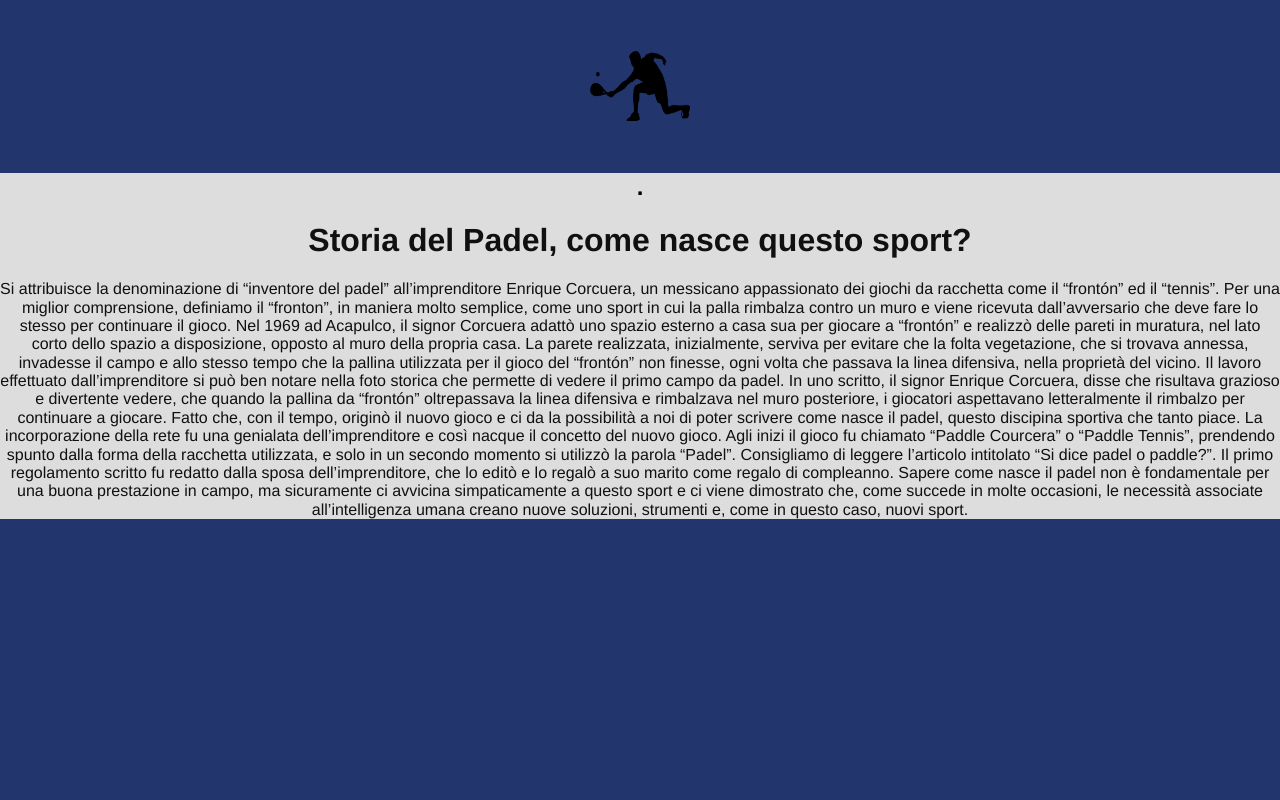
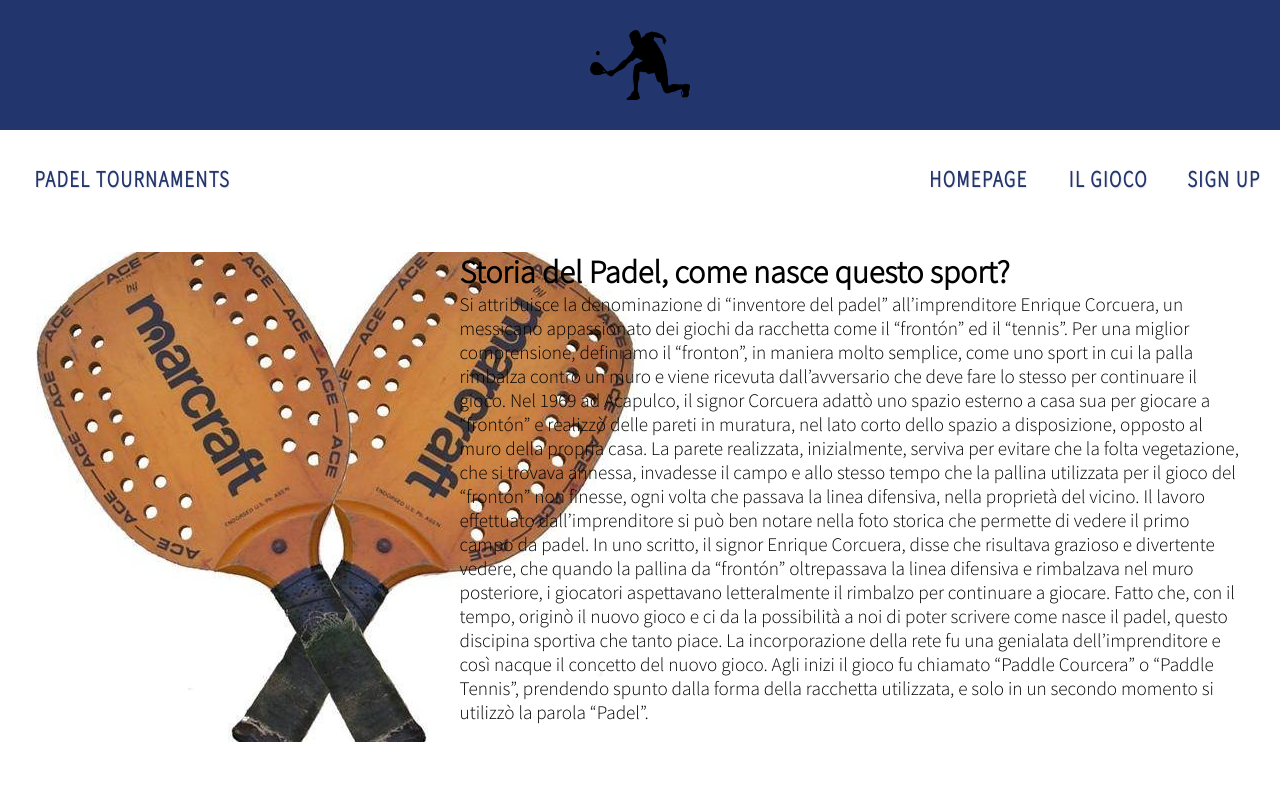
Before and after one commit to R4Lpf/Padel-Tournaments, a PHP site: page /card-sites/storiadelpadel.html in a window 1280 px wide. Run offline with PHP 8.4, Linux system fonts and the light colour scheme; some libraries are stand-ins or nearby versions.

Commit message:
cambiamenti topnav colori e pagina storia padel

```diff
--- a/card-sites/storiadelpadel.html
+++ b/card-sites/storiadelpadel.html
@@ -2,23 +2,32 @@
 <head>
     <link href="/style.css" rel="stylesheet" type="text/css" />
     <title>Padel Tournaments</title>
-    <link href='https://fonts.googleapis.com/css?family=Titillium+Web:400,300,600' rel='stylesheet' type='text/css'><link rel="stylesheet" href="https://cdnjs.cloudflare.com/ajax/libs/normalize/5.0.0/normalize.min.css">
-    <script src="https://kit.fontawesome.com/ad39549f21.js" crossorigin="anonymous"></script>
+    <link rel="preconnect" href="https://fonts.gstatic.com">
+    <link href="https://fonts.googleapis.com/css2?family=Source+Sans+Pro:wght@200;300&display=swap" rel="stylesheet">
     <script src="https://ajax.googleapis.com/ajax/libs/jquery/3.5.1/jquery.min.js"></script>
     <meta charset="utf-8" />
 </head>
 <body>
-    <script src="/JS-Scripts/change-page-on-left-tab-click.js"></script>
 
     <div class = "header">
-            <h1><img class = "header-image" src= "/img/31756.png" height="70" width="100"></h1>
+        <h1><img class = "header-image" src= "/img/31756.png" height="70" width="100"></h1>
     </div>
 
-    <div class = "content_gioco">
-        <h2 align="center"> . </h2>
-        <h1 align="center">Storia del Padel, come nasce questo sport?</h1>
+
+
+    <div class = "topnav">
+        <a href="/card.php">Padel Tournaments</a>
+        <a href="/Sign-up/index.html" style="float: right;">Sign Up</a>
+        <a href= "/gioco_padel.html" style="float: right;">Il Gioco</a>
+        <a href="/card.php" style="float: right;">Homepage</a>
+    </div>
+
+    <div class = "content_scheda">
+
+        <img src="/img/racchette padel.jpg">
         <div class="pasteHere">
-            <p align="center" id="fileTextHere">text from files/text.txt</p>
+            <h1 align="left">Storia del Padel, come nasce questo sport?</h1>
+            <p align="left" id="fileTextHere">text from files/text.txt</p>
         </div>
         <script>
             $('#fileTextHere').load("/testi/la_storia.txt");
@@ -26,9 +35,5 @@
 
     </div>
 
-
-
-    <script>alert("Pagina aperta con successo")</script>
-
 </body>
 </html>
--- a/gioco_padel.html
+++ b/gioco_padel.html
@@ -16,10 +16,10 @@
     </div>
 
     <div class = "topnav">
-        <a href="index.html">Padel Tournaments</a>
+        <a href="/card.php">Padel Tournaments</a>
         <a href="/Sign-up/index.html" style="float: right;">Sign up</a>
-        <a href= "gioco_padel.html" style="float: right;">Il gioco</a>
-        <a href="index.html" style="float: right;">Homepage</a>
+        <a href= "/gioco_padel.html" style="float: right;">Il gioco</a>
+        <a href="/card.php" style="float: right;">Homepage</a>
     </div>
 
 
--- a/index.html
+++ b/index.html
@@ -12,7 +12,7 @@
 
 
     <div class = "header">
-            <h1><img class = "header-image" src= "img/31756.png" height="70" width="100"></h1>
+            <h1><img class = "header-image" src= "img/HEADER BIANCO.png" height="70" width="100"></h1>
     </div>
 
 
--- a/style.css
+++ b/style.css
@@ -15,7 +15,7 @@ body
 *{margin:0; padding:0;}    /* Ugly reset */
 html, body {
   height:100%;
-  background: #22356d;        /* to fulfill page background */
+  background:  white;        /* to fulfill page background */
 }
 
 /* --------------------------------------------------------------------------------------------------------------------------------------------------------- */
@@ -33,8 +33,9 @@ html, body {
 .topnav
 {
     overflow: hidden;
-    background: #69dfe2;
-    padding: 20px 20px ;
+    background: #ffffff;
+    padding: 20px 0px 20px 0px ;
+
 
 }
 
@@ -44,23 +45,24 @@ html, body {
     font-weight: bold;
     float: left;
     display: block;
-    padding: 14px 16px;
-    font-size: 16px;
+    padding: 14px 10px ;
+    font-size: 23px;
+    transform: scale(.8, 1);
     font-style: normal;
     text-align: center;
     text-transform: uppercase;
     text-decoration: none;
     letter-spacing: 2px;
     color: #22356d;
+
     text-shadow: 1px 1px 1px rgba(0,0,0,0.1);
-    border-bottom: thick  solid  #69dfe2;
+    border-bottom: thick  solid  #ffffff;
 
 }
 
 .topnav a:hover
 {
     transition: 0.3s;
-
     border-bottom: thick solid #22356d;
 
 }
@@ -76,7 +78,7 @@ html, body {
     height:100%;
     width:15%;
     /* border: 1px solid #ccc; */
-    background-color: #22356d;
+    background-color: #ffffff;
     height: max-content;
     height:inherit;
 
@@ -115,7 +117,7 @@ html, body {
     text-transform: uppercase;
     text-decoration: none;
     letter-spacing: 2px;
-    color: #ffffff;
+    color: #22356d;
     text-shadow: 1px 1px 1px rgba(0,0,0,0.1);
 }
 
@@ -143,7 +145,7 @@ html, body {
     margin-left: 15%;
     height: 100%;
     border-left: none;
-    background: #ddd;
+    background: rgb(255, 255, 255);
 }
 
 .tabcontent
@@ -151,7 +153,7 @@ html, body {
 
     /* padding: 0px 12px;
     border: 1px solid #ccc; */
-    background: #ddd;
+    background: rgb(255, 255, 255);
 }
 
 
@@ -250,7 +252,7 @@ html, body {
 
 .card
 {
-    background-color: white;
+    background-color: rgb(211, 211, 211);
     margin-top: 20px;
     border-radius: 20px;
 }
@@ -526,3 +528,22 @@ td.posto img {
   height: 100px;
   width: 100px;
   }
+
+.content_scheda {
+
+display: grid;
+grid-gap: 24px 16px;
+  padding-top: 20px ;
+  padding-right: 50px;
+  padding-left: 20px;
+  grid-template-columns: 35% 65%;
+}
+
+.pasteHere {
+    font-family: "Source Sans Pro",Helvetica,Arial,sans-serif;
+
+}
+
+.pasteHere p{
+    font-size: larger;
+}
--- a/testi/la_storia.txt
+++ b/testi/la_storia.txt
@@ -2,5 +2,4 @@ Si attribuisce la denominazione di “inventore del padel” all’imprenditore
 Nel 1969 ad Acapulco, il signor Corcuera adattò uno spazio esterno a casa sua per giocare a “frontón” e realizzò delle pareti in muratura, nel lato corto dello spazio a disposizione, opposto al muro della propria casa.
 La parete realizzata, inizialmente, serviva per evitare che la folta vegetazione, che si trovava annessa, invadesse il campo e allo stesso tempo che la pallina utilizzata per il gioco del “frontón” non finesse, ogni volta che passava la linea difensiva, nella proprietà del vicino. Il lavoro effettuato dall’imprenditore si può ben notare nella foto storica che permette di vedere il primo campo da padel.
 In uno scritto, il signor Enrique Corcuera, disse che risultava grazioso e divertente vedere, che quando la pallina da “frontón” oltrepassava la linea difensiva e rimbalzava nel muro posteriore, i giocatori aspettavano letteralmente il rimbalzo per continuare a giocare. Fatto che, con il tempo, originò il nuovo gioco e ci da la possibilità a noi di poter scrivere come nasce il padel, questo discipina sportiva che tanto piace.
-La incorporazione della rete fu una genialata dell’imprenditore e così nacque il concetto del nuovo gioco. Agli inizi il gioco fu chiamato “Paddle Courcera” o “Paddle Tennis”, prendendo spunto dalla forma della racchetta utilizzata, e solo in un secondo momento si utilizzò la parola “Padel”. Consigliamo di leggere l’articolo intitolato “Si dice padel o paddle?”.
-Il primo regolamento scritto fu redatto dalla sposa dell’imprenditore, che lo editò e lo regalò a suo marito come regalo di compleanno. Sapere come nasce il padel non è fondamentale per una buona prestazione in campo, ma sicuramente ci avvicina simpaticamente a questo sport e ci viene dimostrato che, come succede in molte occasioni, le necessità associate all’intelligenza umana creano nuove soluzioni, strumenti e, come in questo caso, nuovi sport.
+La incorporazione della rete fu una genialata dell’imprenditore e così nacque il concetto del nuovo gioco. Agli inizi il gioco fu chiamato “Paddle Courcera” o “Paddle Tennis”, prendendo spunto dalla forma della racchetta utilizzata, e solo in un secondo momento si utilizzò la parola “Padel”.
```
Also changed, not shown: card.php (+4 -4 lines), img/HEADER BIANCO.png (added), img/racchette padel.jpg (added).
